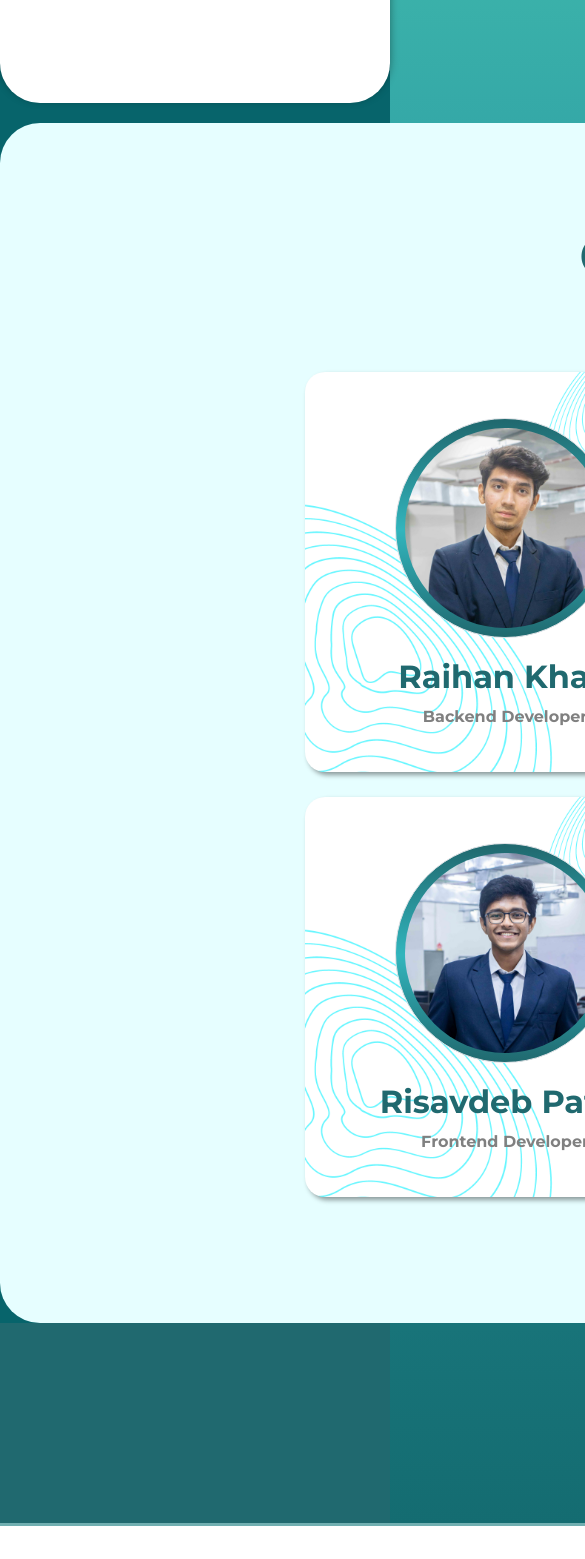
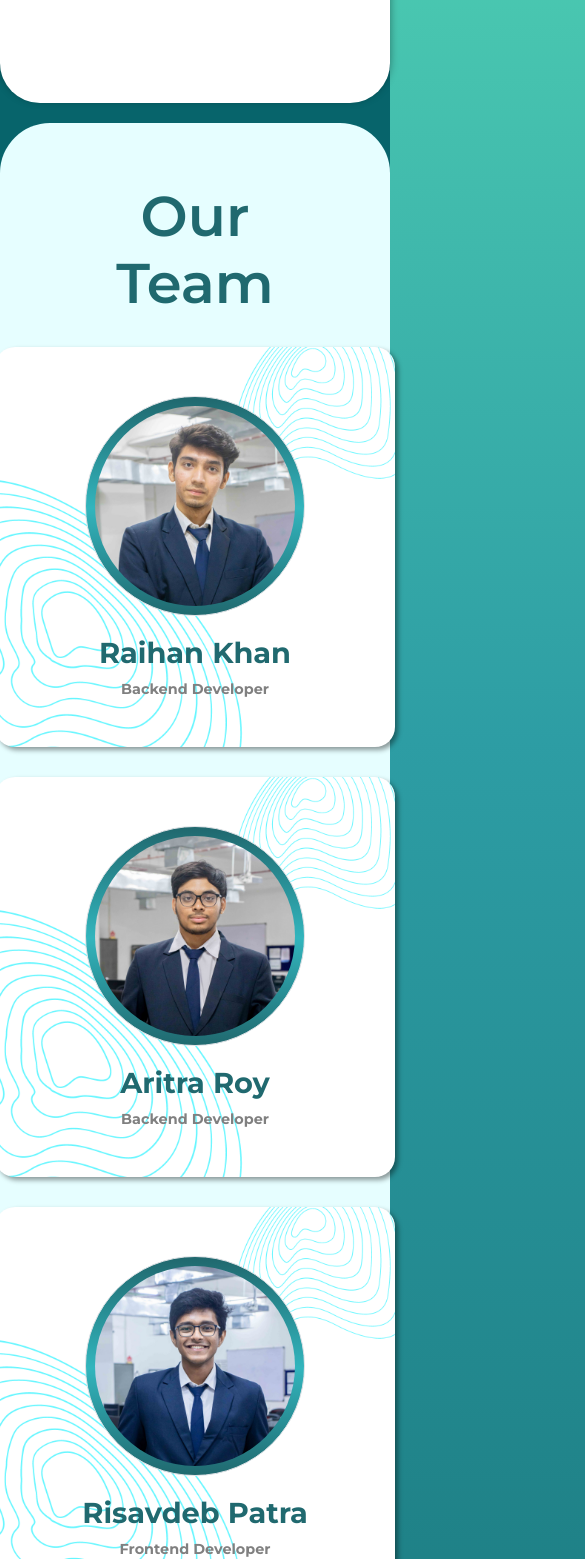
Before and after one commit to im-still-thinking/medbase-mark2.0, a React (Create React App) app: page / in a window 390 px wide. Shown: the part 2089-3648 px from the top of the page, 585 px wide, since content can reach past the window. Before the commit the page ends 3615 px from the top, so only its background shows below. Built offline with nearby package versions, Linux system fonts and the light colour scheme.

Commit message:
final ui commit landing page fix

```diff
--- a/public/index.html
+++ b/public/index.html
@@ -6,7 +6,7 @@
     <meta name="viewport" content="width=device-width, initial-scale=1" />
     <meta name="theme-color" content="#000000" />
     <meta
-      name="description"
+      name="MedBase"
       content="Web site created using create-react-app"
     />
     <link rel="apple-touch-icon" href="%PUBLIC_URL%/logo192.png" />
--- a/src/components/Landing.jsx
+++ b/src/components/Landing.jsx
@@ -98,8 +98,8 @@ export default function Landing() {
 
       </div>
       <div className="teams">
-        <h2 className="h2">
-          <center>Our Team</center>
+        <h2 className="h2 center">
+          Our Team
         </h2>
         <br />
         <br />
@@ -133,6 +133,39 @@ export default function Landing() {
           <h5 className="h5">Frontend Developer</h5>
         </div>
       </div>
+      <div className="teams_phone">
+        <h2 className="H2center">
+          Our Team
+        </h2>
+        <div className="card_about">
+            <div className="border">
+              <img src={raihan} alt="" />
+            </div>
+            <h4>Raihan Khan</h4>
+            <h5 className="h5">Backend Developer</h5>
+        </div>
+        <div className="card_about">
+          <div className="border">
+            <img src={aritra} alt="" />
+          </div>
+          <h4>Aritra Roy</h4>
+          <h5 className="h5">Backend Developer</h5>
+        </div>
+        <div className="card_about">
+          <div className="border">
+            <img src={risav} alt="Risav" />
+          </div>
+          <h4>Risavdeb Patra</h4>
+          <h5 className="h5">Frontend Developer</h5>
+        </div>
+        <div className="card_about">
+          <div className="border">
+            <img src={sayak} alt="Sayak" />
+          </div>
+          <h4>Sayak Sarkar</h4>
+          <h5 className="h5">Frontend Developer</h5>
+        </div>
+      </div>
       <div className="bottom_land">
         <h5 className="h5">©Zephyrus</h5>
       </div>
--- a/src/styles/styless.css
+++ b/src/styles/styless.css
@@ -230,11 +230,10 @@ b{color: #ffec70;}
 }
 
 .teams{
-    width: 1440px;
+    width: auto;
     height: 1200px;
     background-color: rgba(230, 254, 255);
     border-radius: 40px;
-
 }
 
 .raihan{
@@ -517,6 +516,17 @@ b{color: #ffec70;}
 }
 
 @media only screen and (max-width: 600px) {
+
+.bottom_land{
+    height: 80px;
+}
+
+.bottom_land h5{
+    padding: 0 0 0 0;
+    text-align: center;
+    padding-top: 20px;
+}
+
 .about{
     height: auto;
 }
@@ -562,7 +572,70 @@ b{color: #ffec70;}
     .about_us{
         display: none;
     }
+
+    .teams{
+        display: none;
+    }
+
+
 }
+.card_about{
+    width: 400px;
+    height: 400px;
+    background-color: white;
+    border-radius: 20px;
+    margin-bottom: 30px;
+    float: left;
+    box-shadow: 3px 3px 5px rgba(0,0,0,0.4);
+
+    background-image: url("../imgs/card_bg.png");
+    background-repeat: no-repeat;
+    background-size: cover;
+    background-color: #fff;
+
+    display: flex;
+    flex-direction: column;
+    align-items: center;
+    justify-content: center;
+}
+
+.card_about img{
+    border-width: 30px;
+    width: 200px;
+    height: 200px;
+    object-fit: cover;
+    object-position: 20% 10%;
+    border-radius: 50%;
+}
+
+.card_about h4{
+    padding: 0px 30px 0px 30px;
+    font-size: 1.8em;
+    font-family: 'Montserrat';
+    font-weight: 700;
+    margin: 0px;
+    text-align: center;
+    color: #20696f;
+}
+
+.card_about h5{
+    padding: 10px 30px 0px 30px;
+    font-size: .9em;
+    font-family: 'Montserrat';
+    font-weight: 700;
+    margin: 0px;
+    color: grey;
+}
+    .teams_phone{
+        display: flex;
+        flex-direction: column;
+        justify-content: center;
+        align-items: center;
+        background-color: rgba(230, 254, 255);
+        border-radius: 50px;
+        padding: 50px 50px 50px 50px;
+    }
+
 
   .about_us_phone{
     display: block;
@@ -580,4 +653,17 @@ b{color: #ffec70;}
     .about_us_phone{
         display: none;
     }
+    .teams_phone{
+        display: none;
+    }
   }
+
+  .H2center{
+    text-align: center;
+    margin: 10px;
+    padding-bottom: 20px;
+    font-family: 'Montserrat';
+    font-weight:600;
+    font-size: 3.5em;
+    color: #20696f;
+  }
```
Also changed, not shown: 1 other file (tests, documents, lock files or other folders).
